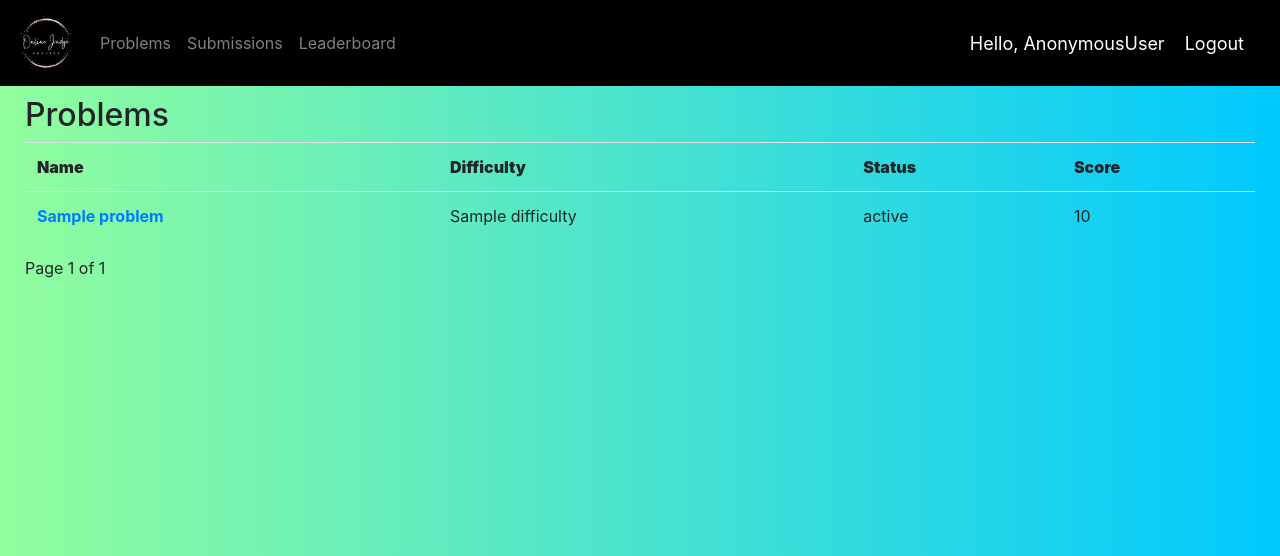
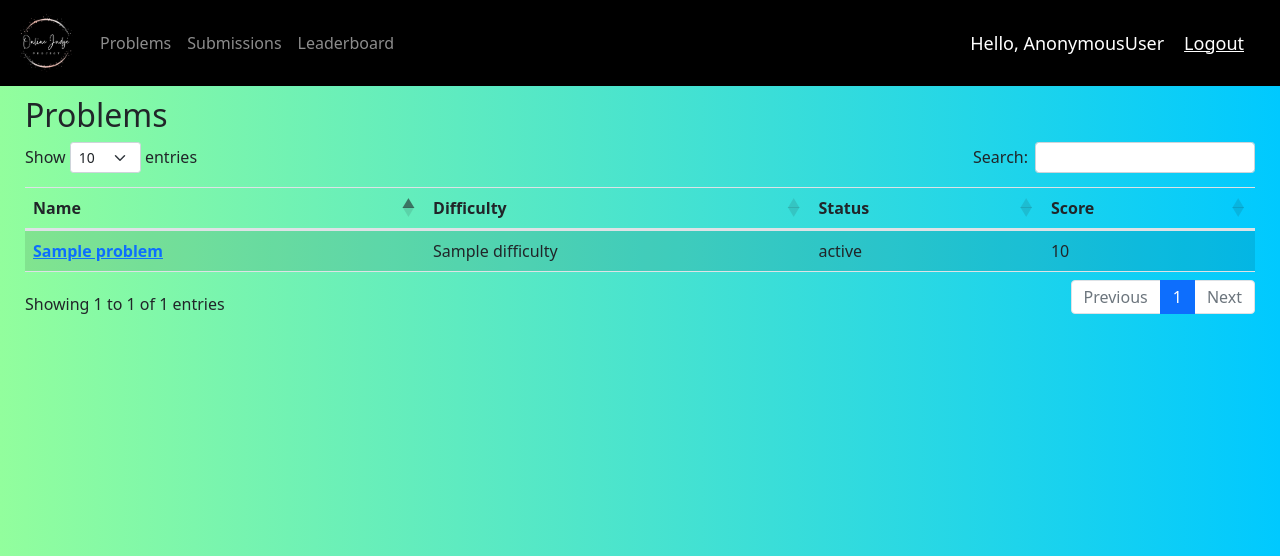
Before and after one commit to RajatSingh08/geekjudge, a Django app: template OnlineJudge/OJ/templates/OJ/problem.html in a window 1280 px wide. Shown: the top 556 px of the page. Run offline with Django 3.2, Linux system fonts and the light colour scheme; the template is opened without the code that fills it: most values are stand-ins (such as "Sample title", 1, 10 or a date in 2020); some libraries are stand-ins or nearby versions.

Commit message:
Add sort by table headers

```diff
--- a/OnlineJudge/OJ/models.py
+++ b/OnlineJudge/OJ/models.py
@@ -15,7 +15,7 @@ from ckeditor.fields import RichTextField
 
 
 class Problem(models.Model):
-    TOUGHNESS = (("Easy", "Easy"), ("Medium", "Medium"), ("Hard", "Hard"))
+    TOUGHNESS = (("Easy", "Easy"), ("Medium", "Medium"), ("Tough", "Tough"))
     STATUS = (("Unsolved", "Unsolved"), ("Solved", "Solved"))
     id = models.BigAutoField(primary_key=True)
     name = models.CharField(max_length=100, default="")
--- a/OnlineJudge/OJ/templates/OJ/main.html
+++ b/OnlineJudge/OJ/templates/OJ/main.html
@@ -9,8 +9,11 @@
             href="https://cdn.jsdelivr.net/npm/bootstrap@4.3.1/dist/css/bootstrap.min.css"
             integrity="sha384-ggOyR0iXCbMQv3Xipma34MD+dH/1fQ784/j6cY/iJTQUOhcWr7x9JvoRxT2MZw1T"
             crossorigin="anonymous">
-        <link rel="stylesheet" type="text/css"
-            href="{% static '/css/main.css' %}">
+        <link rel="stylesheet"
+            href="https://cdnjs.cloudflare.com/ajax/libs/twitter-bootstrap/5.1.3/css/bootstrap.min.css">
+        <link rel="stylesheet"
+            href="https://cdn.datatables.net/1.12.1/css/dataTables.bootstrap5.min.css">
+        <link rel="stylesheet" href="{% static '/css/main.css' %}">
     </head>
     <body>
         <div id="page-container">
@@ -50,22 +53,26 @@
                                 width="40" height="40" /></a>
 
                         <!-- Twitter -->
-                        <a href="https://twitter.com/rajat_singh0805/">
+                        <a href="https://twitter.com/rajat_singh0805/"
+                            target="_blank">
                             <img src="{% static 'images/twitter.png' %}"
                                 width="40" height="40" /></a>
 
                         <!-- Instagram -->
-                        <a href="https://www.instagram.com/rajat_singh0805/">
+                        <a href="https://www.instagram.com/rajat_singh0805/"
+                            target="_blank">
                             <img src="{% static 'images/instagram.png' %}"
                                 width="40" height="40" /></a>
 
                         <!-- Linkedin -->
-                        <a href="https://www.linkedin.com/in/rajat-singh-0805/">
+                        <a href="https://www.linkedin.com/in/rajat-singh-0805/"
+                            target="_blank">
                             <img src="{% static 'images/linkedIn.png' %}"
                                 width="40" height="40" /></a>
 
                         <!-- Github -->
-                        <a href="https://github.com/RajatSingh08/">
+                        <a href="https://github.com/RajatSingh08/"
+                            target="_blank">
                             <img src="{% static 'images/github.png' %}"
                                 width="40" height="40" /></a>
                     </section>
@@ -95,4 +102,9 @@
         src="https://cdn.jsdelivr.net/npm/bootstrap@4.3.1/dist/js/bootstrap.min.js"
         integrity="sha384-JjSmVgyd0p3pXB1rRibZUAYoIIy6OrQ6VrjIEaFf/nJGzIxFDsf4x0xIM+B07jRM"
         crossorigin="anonymous"></script>
+    <script src="{% static '/javascript/sort.js' %}"></script>
+    <script src="https://code.jquery.com/jquery-3.5.1.js"></script>
+    <script src="https://cdn.datatables.net/1.12.1/js/jquery.dataTables.min.js"></script>
+    <script
+        src="https://cdn.datatables.net/1.12.1/js/dataTables.bootstrap5.min.js"></script>
 </html>
--- a/OnlineJudge/OJ/templates/OJ/problem.html
+++ b/OnlineJudge/OJ/templates/OJ/problem.html
@@ -2,14 +2,17 @@
 
 {% block content %}
 <h2>Problems</h2>
-<table class="table">
+
+<table id="problem_list" class="table table-striped">
+    <thead>
         <tr>
             <th><b>Name</b></th>
             <th><b>Difficulty</b></th>
             <th><b>Status</b></th>
             <th><b>Score</b></th>
         </tr>
-
+    </thead>
+    <tbody>
         {% for problem in problems %}
         <tr>
             <td><a href="{{problem.id}}"><b>{{problem.name}}</b></a></td>
@@ -18,23 +21,6 @@
             <td>{{problem.score}}</td>
         </tr>
         {% endfor %}
+    </tbody>
 </table>
-
-<div class="pagination">
-    <span class="step-links">
-        {% if problems.has_previous %}
-        <a href="?page=1">&laquo; First</a>
-        <a href="?page={{ problems.previous_page_number }}"> Previous</a>
-        {% endif %}
-
-        <span class="current">
-            Page {{ problems.number }} of {{ problems.paginator.num_pages }}
-        </span>
-
-        {% if problems.has_next %}
-        <a href="?page={{ problems.next_page_number }}"> Next</a>
-        <a href="?page={{ problems.paginator.num_pages }}"> Last &raquo;</a>
-        {% endif %}
-    </span>
-</div>
 {% endblock %}
--- a/OnlineJudge/OJ/views.py
+++ b/OnlineJudge/OJ/views.py
@@ -72,10 +72,7 @@ def homePage(request):
 
 @login_required(login_url='login')
 def problemPage(request):
-    problems_list = Problem.objects.all()
-    paginator = Paginator(problems_list, 10)  # Show 10 problems per page.
-    page_number = request.GET.get('page')
-    problems = paginator.get_page(page_number)
+    problems = Problem.objects.all()
     return render(request, 'OJ/problem.html', {'problems': problems})
 
 
--- /dev/null
+++ b/OnlineJudge/static/javascript/sort.js
@@ -0,0 +1,3 @@
+$(document).ready(function () {
+    $('#problem_list').DataTable();
+});
```
Also changed, not shown: OnlineJudge/OJ/migrations/0022_alter_problem_difficulty.py (added), OnlineJudge/OJ/migrations/0023_alter_problem_difficulty.py (added), OnlineJudge/db.sqlite3. Lines whose indentation alone changed are shown as unchanged.
